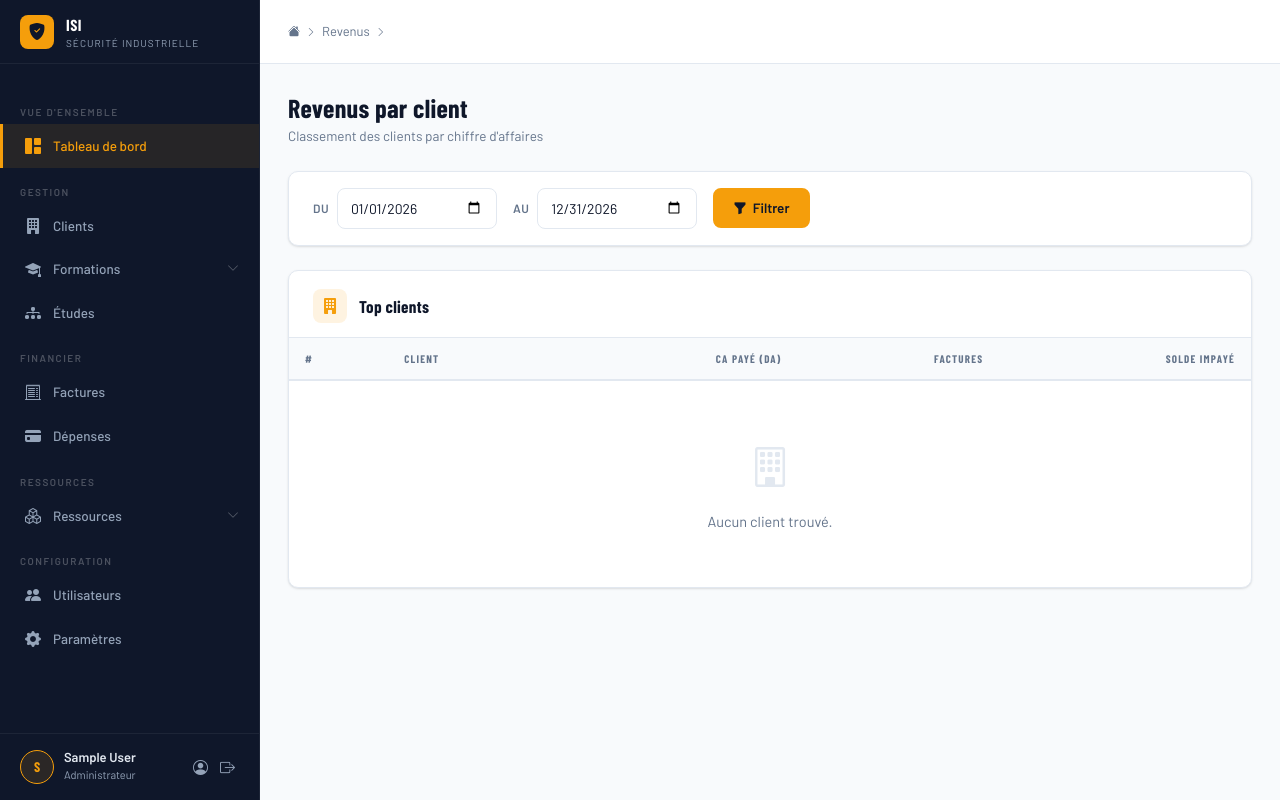
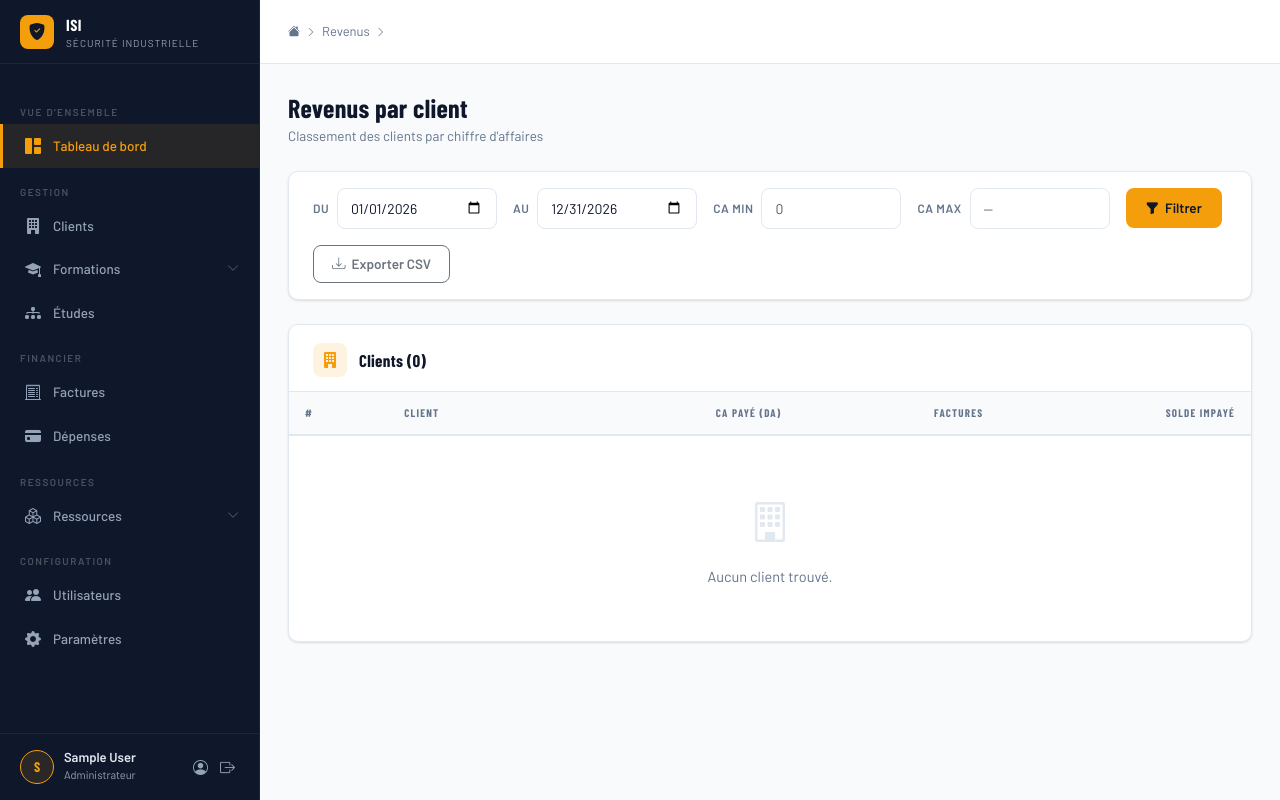
Before and after one commit to yahiaAlg/industrial_safety_invoicing_webapp, a Django app: page /reports/revenue/by-client/ in a window 1280 px wide. Run offline with Django 4.2, Linux system fonts and the light colour scheme; a user stored in the database is signed in; tables that the repository leaves empty hold one stand-in row (values such as "Sample post"); parts of the project's set-up code (start-up, migrations or seed data) failed here and were passed over.

Commit message:
feat: Enhance revenue reporting with min/max revenue filters and CSV export functionality

```diff
--- a/financial/utils.py
+++ b/financial/utils.py
@@ -210,8 +210,14 @@ def proformas_ready_to_finalize():
     )
 
 
-def top_clients_by_revenue(limit=10, date_from=None, date_to=None):
-    """Clients annotated with total_paid from FINALE invoices, desc order."""
+def top_clients_by_revenue(
+    limit=10, date_from=None, date_to=None, min_revenue=None, max_revenue=None
+):
+    """Clients annotated with total_paid from FINALE invoices, desc order.
+
+    min_revenue/max_revenue filter on the annotated total_paid.
+    Pass limit=None to return all matching clients (no top-N cap).
+    """
     from clients.models import Client
     from financial.models import Invoice
 
@@ -224,12 +230,18 @@ def top_clients_by_revenue(limit=10, date_from=None, date_to=None):
     if date_to:
         filters &= Q(invoices__invoice_date__lte=date_to)
 
-    return (
+    qs = (
         Client.objects.filter(filters)
         .annotate(total_paid=Sum("invoices__amount_ttc"))
         .distinct()
-        .order_by("-total_paid")[:limit]
     )
+    if min_revenue is not None:
+        qs = qs.filter(total_paid__gte=min_revenue)
+    if max_revenue is not None:
+        qs = qs.filter(total_paid__lte=max_revenue)
+
+    qs = qs.order_by("-total_paid")
+    return qs[:limit] if limit else qs
 
 
 # ── Session / project margin ──────────────────────────────────────────────── #
--- a/reporting/urls.py
+++ b/reporting/urls.py
@@ -13,6 +13,11 @@ urlpatterns = [
     path("reports/revenue/by-month/", views.revenue_by_month, name="revenue_by_month"),
     path(
         "reports/revenue/by-client/", views.revenue_by_client, name="revenue_by_client"
+    ),
+    path(
+        "reports/revenue/by-client/export/",
+        views.export_revenue_by_client_csv,
+        name="export_revenue_by_client_csv",
     ),
     path(
         "reports/revenue/by-business-line/",
--- a/reporting/views.py
+++ b/reporting/views.py
@@ -59,6 +59,21 @@ def _csv_response(filename):
     resp["Content-Disposition"] = f'attachment; filename="{filename}"'
     resp.write("\ufeff")  # UTF-8 BOM for Excel
     return resp
+
+
+def _parse_revenue_range(request):
+    """Read optional min_revenue/max_revenue query params as Decimal or None."""
+
+    def _dec(param):
+        raw = request.GET.get(param)
+        if not raw:
+            return None
+        try:
+            return Decimal(raw)
+        except Exception:
+            return None
+
+    return _dec("min_revenue"), _dec("max_revenue")
 
 
 def _monthly_revenue(date_from, date_to):
@@ -173,17 +188,72 @@ def revenue_by_client(request):
     from financial.utils import top_clients_by_revenue
 
     date_from, date_to = _parse_date_range(request)
+    min_revenue, max_revenue = _parse_revenue_range(request)
     return render(
         request,
         "reporting/revenue_by_client.html",
         {
             "clients": top_clients_by_revenue(
-                limit=20, date_from=date_from, date_to=date_to
-            ),
-            "date_from": date_from,
-            "date_to": date_to,
-        },
-    )
+                limit=None,
+                date_from=date_from,
+                date_to=date_to,
+                min_revenue=min_revenue,
+                max_revenue=max_revenue,
+            ),
+            "date_from": date_from,
+            "date_to": date_to,
+            "min_revenue": min_revenue,
+            "max_revenue": max_revenue,
+        },
+    )
+
+
+@admin_required
+def export_revenue_by_client_csv(request):
+    from financial.utils import top_clients_by_revenue
+
+    date_from, date_to = _parse_date_range(request)
+    min_revenue, max_revenue = _parse_revenue_range(request)
+    clients = top_clients_by_revenue(
+        limit=None,
+        date_from=date_from,
+        date_to=date_to,
+        min_revenue=min_revenue,
+        max_revenue=max_revenue,
+    )
+
+    resp = _csv_response(f"revenus_par_client_{date_from}_{date_to}.csv")
+    w = csv.writer(resp)
+    w.writerow(
+        [
+            "Client",
+            "Ville",
+            "Secteur d'activité",
+            "Téléphone",
+            "Email",
+            "NIF",
+            "RC",
+            "CA payé (DA)",
+            "Factures",
+            "Solde impayé (DA)",
+        ]
+    )
+    for c in clients:
+        w.writerow(
+            [
+                c.name,
+                c.city,
+                c.activity_sector,
+                c.phone,
+                c.email,
+                c.nif,
+                c.rc,
+                c.total_paid or 0,
+                c.invoice_count,
+                c.outstanding_balance,
+            ]
+        )
+    return resp
 
 
 @admin_required
--- a/templates/reporting/revenue_by_client.html
+++ b/templates/reporting/revenue_by_client.html
@@ -14,11 +14,14 @@
     <form method="get" class="d-flex align-items-center gap-3 flex-wrap">
       <div style="display:flex;align-items:center;gap:8px;"><label class="form-label mb-0">Du</label><input type="date" name="date_from" value="{{ date_from|date:'Y-m-d' }}" class="form-control" style="width:160px;"></div>
       <div style="display:flex;align-items:center;gap:8px;"><label class="form-label mb-0">Au</label><input type="date" name="date_to" value="{{ date_to|date:'Y-m-d' }}" class="form-control" style="width:160px;"></div>
+      <div style="display:flex;align-items:center;gap:8px;"><label class="form-label mb-0">CA min</label><input type="number" step="1" name="min_revenue" value="{{ min_revenue|default_if_none:'' }}" class="form-control" placeholder="0" style="width:140px;"></div>
+      <div style="display:flex;align-items:center;gap:8px;"><label class="form-label mb-0">CA max</label><input type="number" step="1" name="max_revenue" value="{{ max_revenue|default_if_none:'' }}" class="form-control" placeholder="—" style="width:140px;"></div>
       <button type="submit" class="btn btn-amber"><i class="bi bi-funnel-fill"></i> Filtrer</button>
+      <a class="btn btn-outline-secondary" href="{% url 'reporting:export_revenue_by_client_csv' %}?date_from={{ date_from|date:'Y-m-d' }}&date_to={{ date_to|date:'Y-m-d' }}{% if min_revenue is not None %}&min_revenue={{ min_revenue }}{% endif %}{% if max_revenue is not None %}&max_revenue={{ max_revenue }}{% endif %}"><i class="bi bi-download"></i> Exporter CSV</a>
     </form>
   </div></div>
   <div class="isi-card">
-    <div class="isi-card-header"><div class="card-icon amber"><i class="bi bi-building-fill"></i></div><h3>Top clients</h3></div>
+    <div class="isi-card-header"><div class="card-icon amber"><i class="bi bi-building-fill"></i></div><h3>Clients ({{ clients|length }})</h3></div>
     <div style="overflow-x:auto;">
       <table class="isi-table">
         <thead><tr><th>#</th><th>Client</th><th style="text-align:right;">CA payé (DA)</th><th style="text-align:right;">Factures</th><th style="text-align:right;">Solde impayé</th></tr></thead>
```
